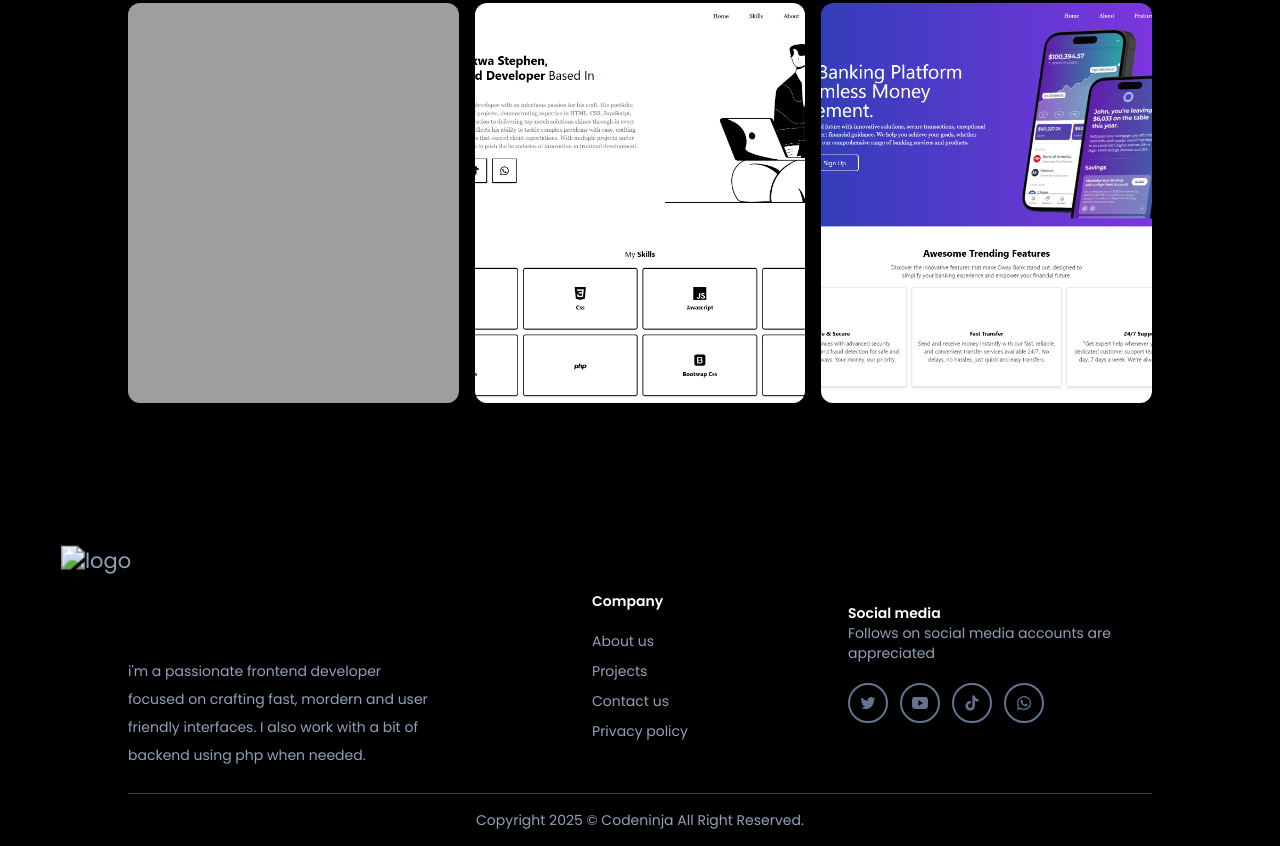
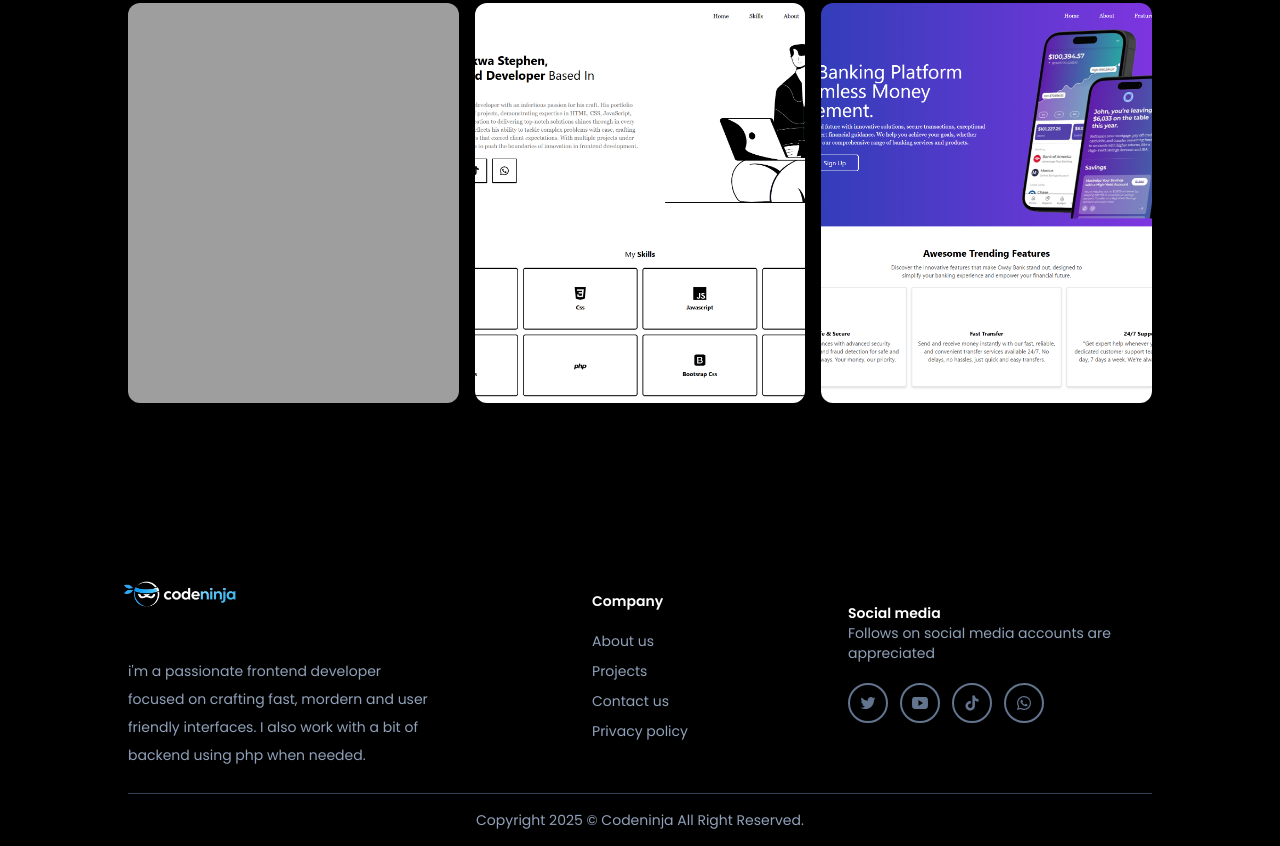
Before and after one commit to CodeNinjaStephen/portforlio, a website: page project.html in a window 1280 px wide. Shown: the part 663-1509 px from the top of the page. Drawn offline with nearby package versions, Linux system fonts and the light colour scheme; the site is published under a folder, as on GitHub Pages, so addresses that start at the root find nothing.

Commit message:
Update project.html

```diff
--- a/project.html
+++ b/project.html
@@ -293,7 +293,7 @@
               width="138"
               height="36"
               alt="logo"
-              src="/assets/IMG_4245-removebg-preview.png"
+              src="assets/IMG_4245-removebg-preview.png"
           /></a>
           <p class="text-sm/7 mt-6">
             i'm a passionate frontend developer focused on crafting fast,
```
